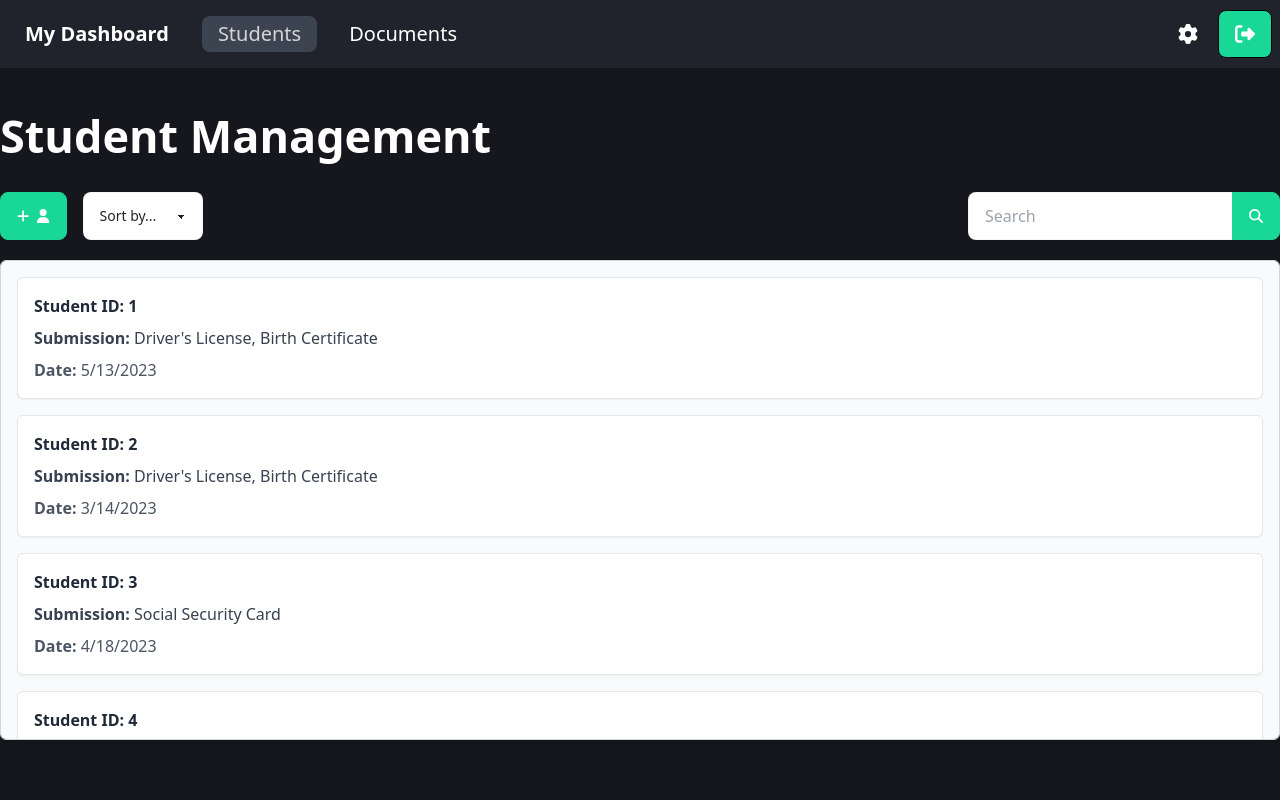
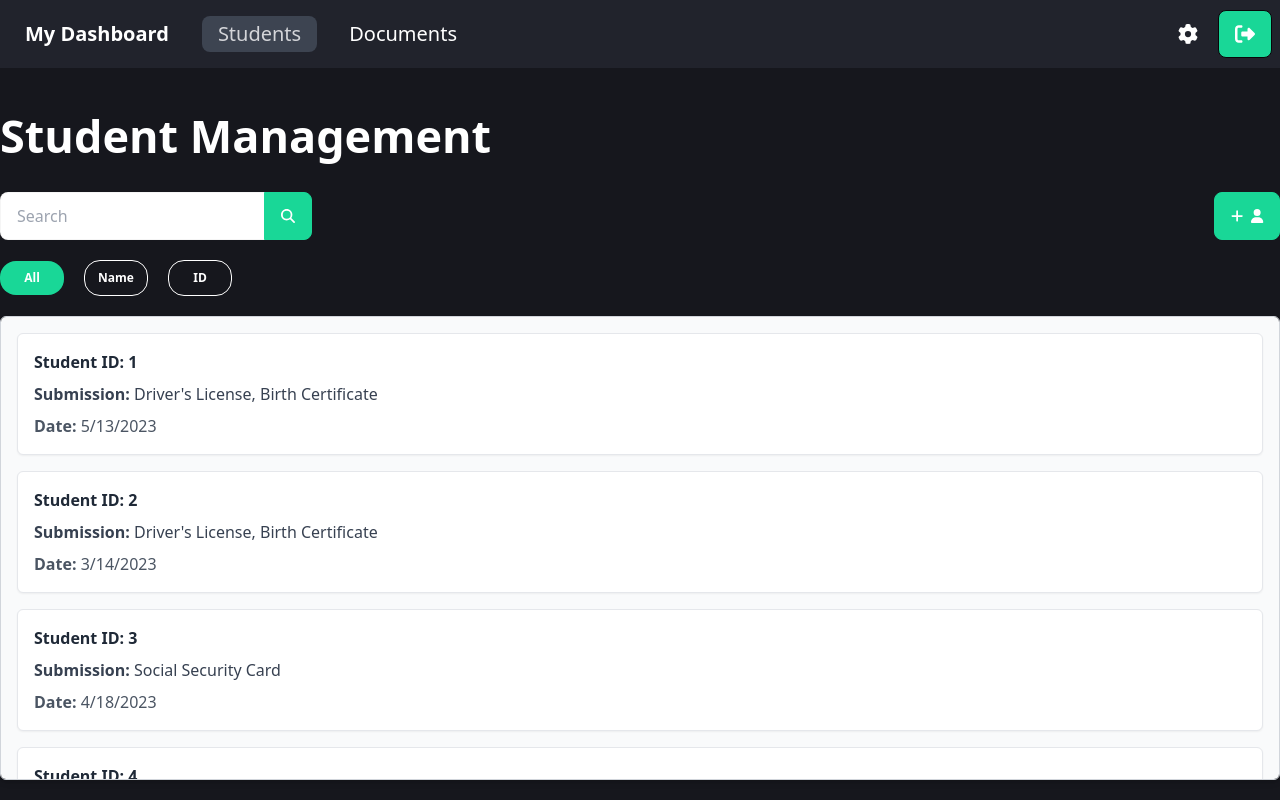
Before and after one commit to LyhongPeou/UWFrontEnd, a React (Vite) app: page /admin/student_management in a window 1280 px wide. Built offline with nearby package versions, Linux system fonts and the light colour scheme.

Commit message:
Remade filtering for Student Management Dashboard

```diff
--- a/index.html
+++ b/index.html
@@ -1,9 +1,10 @@
 <!doctype html>
-<html data-theme="mytheme" lang="en">
+<html data-theme="mytheme" lang="en" class="font-overpass">
   <head>
     <meta charset="UTF-8" />
     <link rel="icon" type="image/svg+xml" href="/vite.svg" />
     <meta name="viewport" content="width=device-width, initial-scale=1.0" />
+    <link rel="stylesheet" href="https://fonts.googleapis.com/css?family=Overpass:400,700&display=swap">
     <title>Vite + React</title>
   </head>
   <body>
--- a/package.json
+++ b/package.json
@@ -19,6 +19,7 @@
     "@mui/material": "^5.14.8",
     "@mui/styled-engine-sc": "^5.14.8",
     "@reduxjs/toolkit": "^1.9.5",
+    "@tailwindcss/typography": "^0.5.10",
     "react": "^18.2.0",
     "react-dom": "^18.2.0",
     "react-redux": "^8.1.2",
--- a/src/components/pages/AdminViews/StudentManagement.jsx
+++ b/src/components/pages/AdminViews/StudentManagement.jsx
@@ -6,11 +6,17 @@ import { notificationList } from "../../constants";
 
 const StudentManagement = () => {
 
+    const [activeButton, setActiveButton] = useState('all');
+
     const [infoModal, setinfoModal] = useState({
         name: "",
         email: "",
         studentID: "",
     });
+
+    const handleButtonClick = (buttonName) => {
+        setActiveButton(buttonName);
+      };
 
     const onChangeHandler = (e) => {
         const { name, value } = e.target;
@@ -18,9 +24,20 @@ const StudentManagement = () => {
     };
 
     return <>
-
         <h1 className={`${styles.dashHeadText} mb-4 `}> Student Management </h1>
         <div className="flex flex-row justify-between">
+            <div className="join flex items-center">
+                <div>
+                    <div>
+                        <input className="input input-bordered join-item bg-white text-accents" placeholder="Search"/>
+                    </div>
+                </div>
+                <div className="indicator">
+                    <button className="btn border border-secondary join-item bg-secondary text-white hover:underline hover:bg-secondary hover:border-secondary">
+                        <FontAwesomeIcon icon={faMagnifyingGlass} className="text-white"/>
+                    </button>
+                </div>
+            </div>
             <div className="indicator">
                 <button className="btn border border-secondary join-item bg-secondary text-white hover:underline hover:bg-secondary" onClick={()=>document.getElementById('my_modal_3').showModal()}>
                     <FontAwesomeIcon icon={faPlus} className="text-white"/>
@@ -63,28 +80,36 @@ const StudentManagement = () => {
                         </div>
                     </div>
                 </dialog>
-                <select className="select select-bordered border w-full max-w-md ml-4 bg-white text-accent">
-                    <option disabled selected>Sort by...</option>
-                    <option>All</option>
-                    <option>Name</option>
-                    <option>Due Date</option>
-                </select>
-            </div>
-            <div className="join flex items-center">
-                <div>
-                    <div>
-                    <input className="input input-bordered join-item bg-white text-accent " placeholder="Search"/>
-                    </div>
-                </div>
-                <div className="indicator">
-                    <button className="btn border border-secondary join-item bg-secondary text-white hover:underline hover:bg-secondary hover:border-secondary">
-                        <FontAwesomeIcon icon={faMagnifyingGlass} className="text-white"/>
-                    </button>
-                </div>
             </div>
         </div>
+            <div className="flex flex-row items-center mt-5">
+                <button
+                    className={`${
+                    activeButton === 'all' ? 'bg-secondary text-white border-0' : ''
+                    } ${styles.standardbtn}`}
+                    onClick={() => handleButtonClick('all')}
+                >
+                    All
+                </button>
+                <button
+                    className={`${
+                    activeButton === 'name' ? 'bg-secondary text-white border-0' : ''
+                    } ${styles.standardbtn} ml-5`}
+                    onClick={() => handleButtonClick('name')}
+                >
+                    Name
+                </button>
+                <button
+                    className={`${
+                    activeButton === 'id' ? 'bg-secondary text-white border-0' : ''
+                    } ${styles.standardbtn} ml-5`}
+                    onClick={() => handleButtonClick('id')}
+                >
+                    ID
+                </button>
+            </div>
         <div className="flex flex-col">
-            <div className="h-[70vh] md:h-[60vh] w-full md:w-1/2 lg:w-full overflow-y-auto border border-gray-300 rounded-md shadow-md p-4 bg-gray-50 mt-5">
+            <div className="h-[70vh] md:h-[58vh] w-full md:w-1/2 lg:w-full overflow-y-auto border border-gray-300 rounded-md shadow-md p-4 bg-gray-50 mt-5">
                 {notificationList.map((notification, index) => (
                         <div
                             key={index}
--- a/src/components/pages/AuthPage.jsx
+++ b/src/components/pages/AuthPage.jsx
@@ -66,7 +66,7 @@ const AuthPage = () => {
                     <h1 className="font-bold text-[34px] text-white text-center">Registration</h1> : <h1 className="font-bold text-[34px] text-white text-center" >Welcome </h1>
                 }
                 {registerState ?
-                    <p className="text-center text-white mt-2">Create your account</p> : <p className="text-center text-white mt-2" >Login to your account</p>
+                    <p className="text-center text-white mt-1">Create your account</p> : <p className="text-center text-white mt-1" >Login to your account</p>
                 }
                 <form className="flex flex-col mt-1" ref={formRef}>
                     {registerState && (
--- a/src/styles.js
+++ b/src/styles.js
@@ -6,7 +6,9 @@ const styles = {
     dashHeadText:
       "font-bold text-white lg:text-[45px] sm:text-[40px] xs:text-[50px] text-[30px] lg:leading-[80px] mt-2",
     labelText:
-      "font-meduim mb-4 text-[18px] font-bold w-full",
+      "mb-4 text-[18px] font-bold w-full",
+    standardbtn:
+      "w-16 px-2 py-2 rounded-2xl text-white font-bold bg-background border border-white text-[12px] hover:bg-secondary hover:border-secondary"
   };
 
   export { styles };
--- a/tailwind.config.js
+++ b/tailwind.config.js
@@ -8,6 +8,11 @@ export default {
   daisyui: {
     themes: [
       {
+        extend: {
+          fontFamily: {
+            overpass: ['Overpass', 'sans'],
+          },
+        },
         mytheme: {
           "primary": "grey",
           "secondary": "#19D698",
@@ -48,5 +53,8 @@ export default {
       "winter",
     ],
   },
-  plugins: [require("daisyui")],
+  plugins: [
+    require('@tailwindcss/typography'),
+    require("daisyui")
+  ],
 }
```
Also changed, not shown: 1 other file (tests, documents, lock files or other folders).
